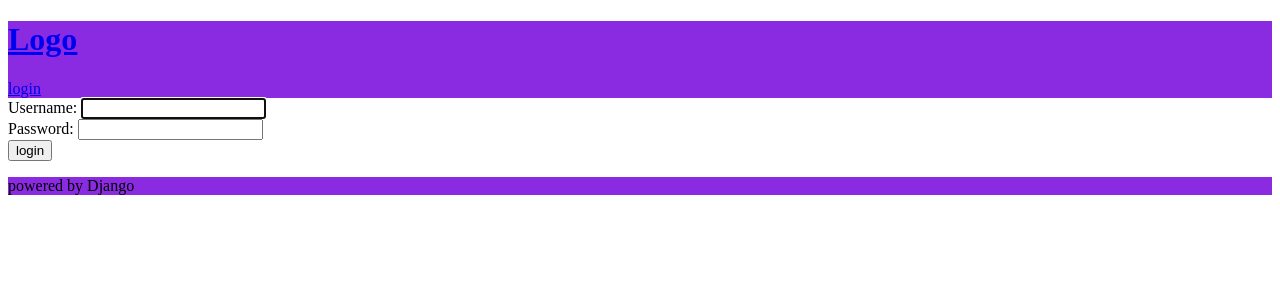
After one commit to MikitaTsiarentsyeu/Md-PT1-59-22, a Django app: page /accounts/login/ in a window 1280 px wide. The commit adds this page. Shown: the top 300 px of the page. Run offline with Django 4.2, Linux system fonts and the light colour scheme.

Commit message:
add lesson 04/02

```diff
--- a/Lessons/web project/proj/app/templates/base.html
+++ b/Lessons/web project/proj/app/templates/base.html
@@ -12,7 +12,15 @@
                 <h1>Logo</h1>
             </a>
             <div id="links">
-                <a href="#">Add post</a>
+                {% if user.is_authenticated %}
+                    <p>{{ user.get_username }}</p>
+                    {% if perms.app.add_post %}
+                        <a href="{% url 'add_model' %}">Add post</a>
+                    {% endif %}
+                    <a href="{% url 'logout' %}?next={{ request.path }}">logout</a>
+                {% else %}
+                    <a href="{% url 'login' %}?next={{ request.path }}">login</a>
+                {% endif %}
             </div>
         </div>
         <div id="content">
--- a/Lessons/web project/proj/app/templates/posts.html
+++ b/Lessons/web project/proj/app/templates/posts.html
@@ -7,6 +7,9 @@
                 <h2>{{ post.title }}</h2>
             </a>
             <p>{{ post.subtitle }}</p>
+            {% if post.id in viewed_posts %}
+                <p>|viewed|</p>
+            {% endif %}
             {% if post.image %}
                 <img src="{{ post.image.url }}" class="post-image"/>
         {% endif %}
--- /dev/null
+++ b/Lessons/web project/proj/app/templates/registration/logged_out.html
@@ -0,0 +1,6 @@
+{% extends "base.html" %}
+
+{% block content %}
+  <p>Logged out!</p>
+  <a href="{% url 'login'%}">Click here to login again.</a>
+{% endblock %}
--- /dev/null
+++ b/Lessons/web project/proj/app/templates/registration/login.html
@@ -0,0 +1,34 @@
+{% extends "base.html" %}
+
+{% block content %}
+
+  {% if form.errors %}
+    <p>Your username and password didn't match. Please try again.</p>
+  {% endif %}
+
+  {% if next %}
+    {% if user.is_authenticated %}
+      <p>Your account doesn't have access to this page. To proceed,
+      please login with an account that has access.</p>
+    {% else %}
+      <p>Please login to see this page.</p>
+    {% endif %}
+  {% endif %}
+
+  <form method="post" action="{% url 'login' %}">
+    {% csrf_token %}
+
+      <div class="login-form-input">
+        {{ form.username.label_tag }}
+        {{ form.username }}
+      </div>
+      <div class="login-form-input">
+        {{ form.password.label_tag }}
+        {{ form.password }}
+      </div>
+
+    <input type="submit" value="login" />
+    <input type="hidden" name="next" value="{{ next }}" />
+  </form>
+
+{% endblock %}
--- a/Lessons/web project/proj/proj/urls.py
+++ b/Lessons/web project/proj/proj/urls.py
@@ -14,7 +14,7 @@ Including another URLconf
     2. Add a URL to urlpatterns:  path('blog/', include('blog.urls'))
 """
 from django.contrib import admin
-from django.urls import path
+from django.urls import path, include
 from app import views as app_views
 from django.conf.urls.static import static
 from django.conf import settings
@@ -29,4 +29,8 @@ urlpatterns = [
     # path('posts/<str:id>', app_views.post, name="post"),
 ]
 
+urlpatterns += [
+    path('accounts/',include('django.contrib.auth.urls'))
+]
+
 urlpatterns += static(settings.MEDIA_URL, document_root=settings.MEDIA_ROOT)
```
Also changed, not shown: Lessons/web project/proj/app/forms.py (+9 -0 lines), Lessons/web project/proj/app/views.py (+12 -4 lines), Lessons/web project/proj/db.sqlite3, Lessons/web project/proj/media/uploads/familyguyupload.png (added), 1 other file.
